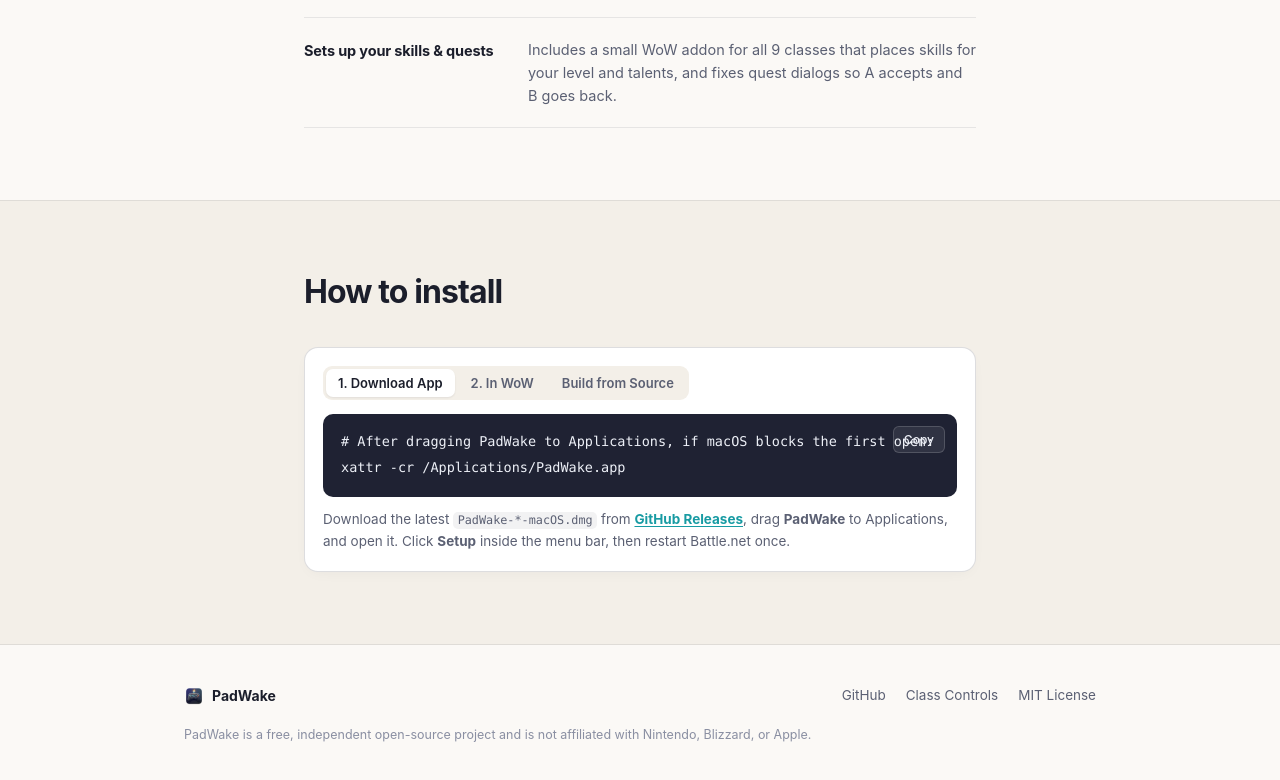
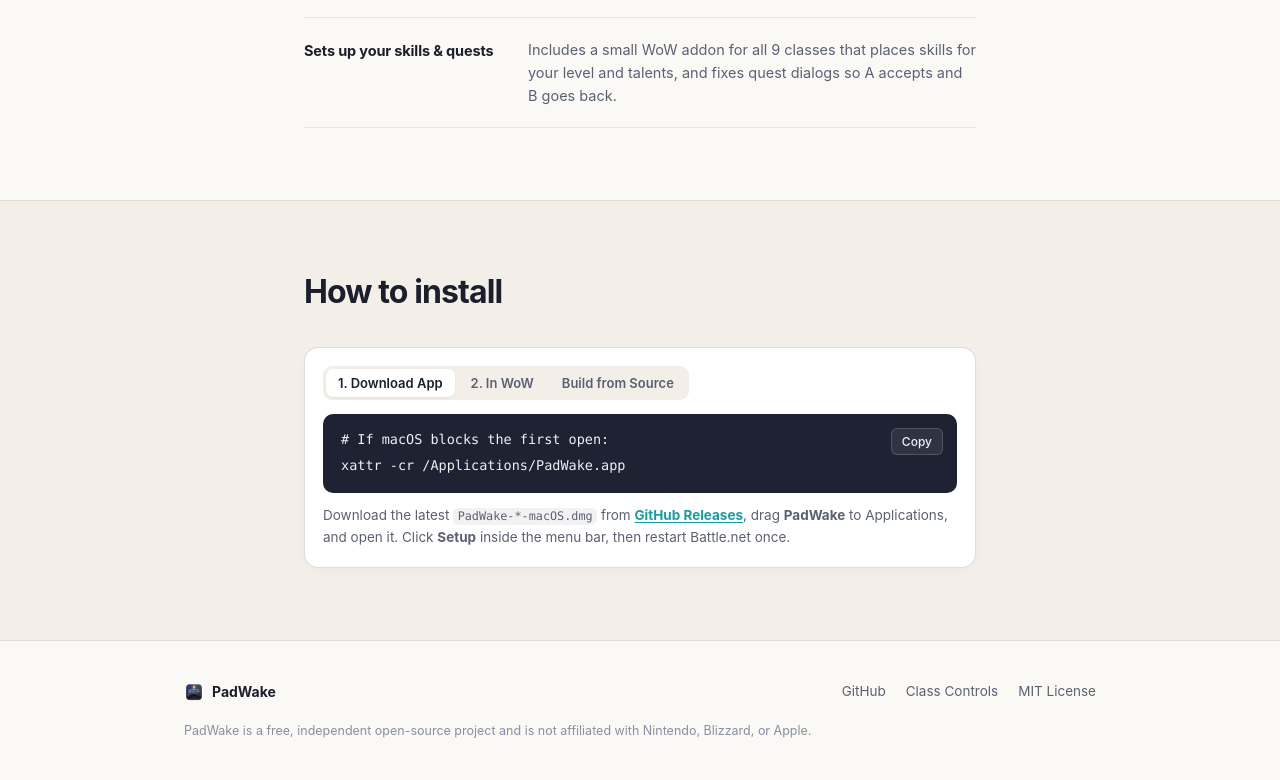
Before and after one commit to mindthelatency/padwake, a plain HTML site: page docs/index.html in a window 1280 px wide. Shown: the part 2021-2801 px from the top of the page. Drawn offline with Linux system fonts and the light colour scheme.

Commit message:
fix(docs): prevent code block text from overlapping the Copy button
Switch .code-panel to a flex layout with a scrollable pre and non-overlapping
flex-shrink: 0 Copy button, shorten the DMG first-open comment, and bump
styles.css cache-bust version to v=1.3.1.

```diff
--- a/docs/index.html
+++ b/docs/index.html
@@ -10,7 +10,7 @@
   <meta property="og:title" content="PadWake for Mac" />
   <meta property="og:description" content="Plug in your Switch 2 Pro Controller over USB-C and play World of Warcraft: Forever on Mac." />
   <meta property="og:image" content="assets/icon.png" />
-  <link rel="stylesheet" href="styles.css?v=1.3.0" />
+  <link rel="stylesheet" href="styles.css?v=1.3.1" />
 </head>
 <body>
   <header class="site-header">
@@ -268,7 +268,7 @@
           </div>
 
           <div class="code-panel">
-            <pre data-panel="dmg"><code># After dragging PadWake to Applications, if macOS blocks the first open:
+            <pre data-panel="dmg"><code># If macOS blocks the first open:
 xattr -cr /Applications/PadWake.app</code></pre>
             <pre data-panel="wow" hidden><code>/padwake apply
 
--- a/docs/styles.css
+++ b/docs/styles.css
@@ -916,22 +916,25 @@ a {
 }
 
 .code-panel {
-  position: relative;
+  display: flex;
+  align-items: flex-start;
+  justify-content: space-between;
+  gap: 12px;
   background: #1f2233;
   color: #edf0f7;
   border-radius: 10px;
-  padding: 16px 76px 16px 18px;
-  overflow-x: auto;
+  padding: 14px 14px 14px 18px;
 }
 
 .code-panel pre {
   margin: 0;
+  flex: 1;
+  min-width: 0;
+  overflow-x: auto;
 }
 
 .copy-btn {
-  position: absolute;
-  top: 12px;
-  right: 12px;
+  flex-shrink: 0;
   border: 1px solid rgba(255, 255, 255, 0.16);
   background: rgba(255, 255, 255, 0.08);
   color: #edf0f7;
```
